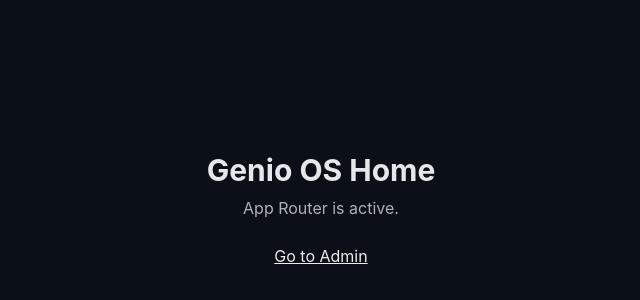
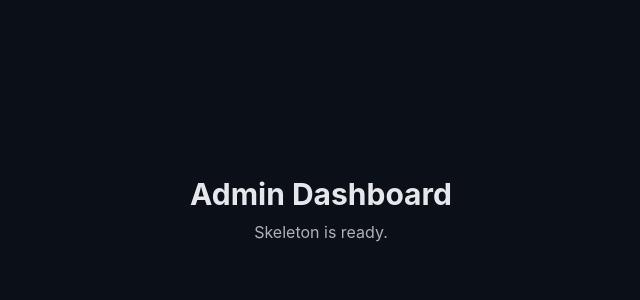
Before and after one commit to genio-ai/genio-os, a Next.js app: page / in a window 1280 px wide. Shown: the part 190-490 px from the top of the page, without its empty margins (319-959 px from the left). Built offline with nearby package versions, Linux system fonts and the light colour scheme.

Commit message:
Update page.js

```diff
--- a/app/page.js
+++ b/app/page.js
@@ -1,13 +1,12 @@
-export default function HomePage() {
+"use client";
+
+export default function AdminPage() {
   return (
-    <main className="min-h-screen flex items-center justify-center">
+    <div className="min-h-screen flex items-center justify-center">
       <div className="text-center">
-        <h1 className="text-3xl font-bold">Genio OS Home</h1>
-        <p className="opacity-75 mt-2">App Router is active.</p>
-        <a href="/admin" className="inline-block mt-6 underline">
-          Go to Admin
-        </a>
+        <h1 className="text-3xl font-bold">Admin Dashboard</h1>
+        <p className="opacity-75 mt-2">Skeleton is ready.</p>
       </div>
-    </main>
+    </div>
   );
 }
```
